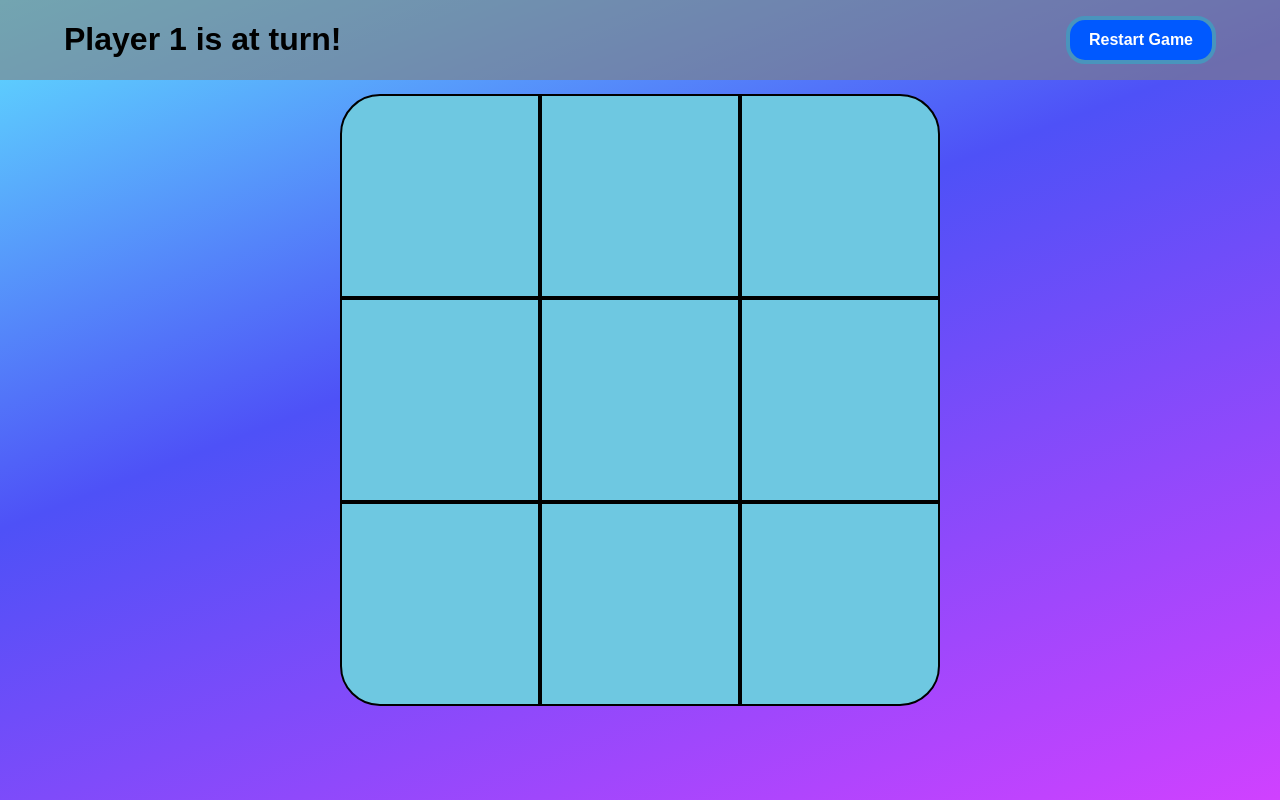
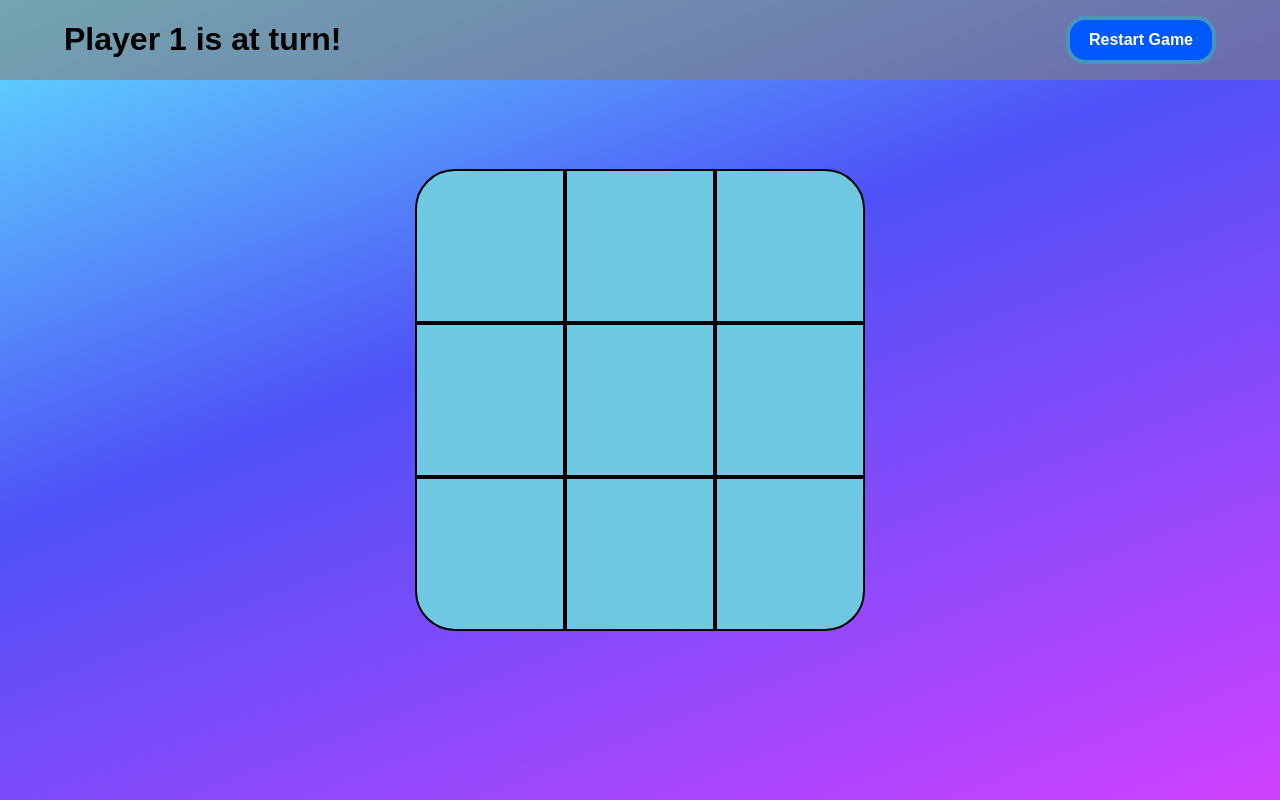
Before and after one commit to RonnyFalconeri/ticTacToe_Angular, an Angular app: page / in a window 1280 px wide. Built offline with nearby package versions, Linux system fonts and the light colour scheme.

Commit message:
responsive fixes

```diff
--- a/src/app/components/game-board/game-board.component.scss
+++ b/src/app/components/game-board/game-board.component.scss
@@ -56,6 +56,12 @@ button:active {
   background-color: #95baff;
 }
 
+@media (max-width: 1500px) {
+  .game-board {
+    grid-template-columns: 150px 150px 150px;
+  }
+}
+
 @media (max-width: 600px) {
   .wrapper {
     flex-direction: column-reverse;
--- a/src/app/components/tile/tile.component.scss
+++ b/src/app/components/tile/tile.component.scss
@@ -30,6 +30,16 @@
   border-bottom-right-radius: 40px;
 }
 
+@media (max-width: 1500px) {
+  .tile {
+    height: 150px;
+  }
+
+  .symbol {
+    font-size: 9rem;
+  }
+}
+
 @media (max-width: 600px) {
   .tile {
     height: 100px;
```
